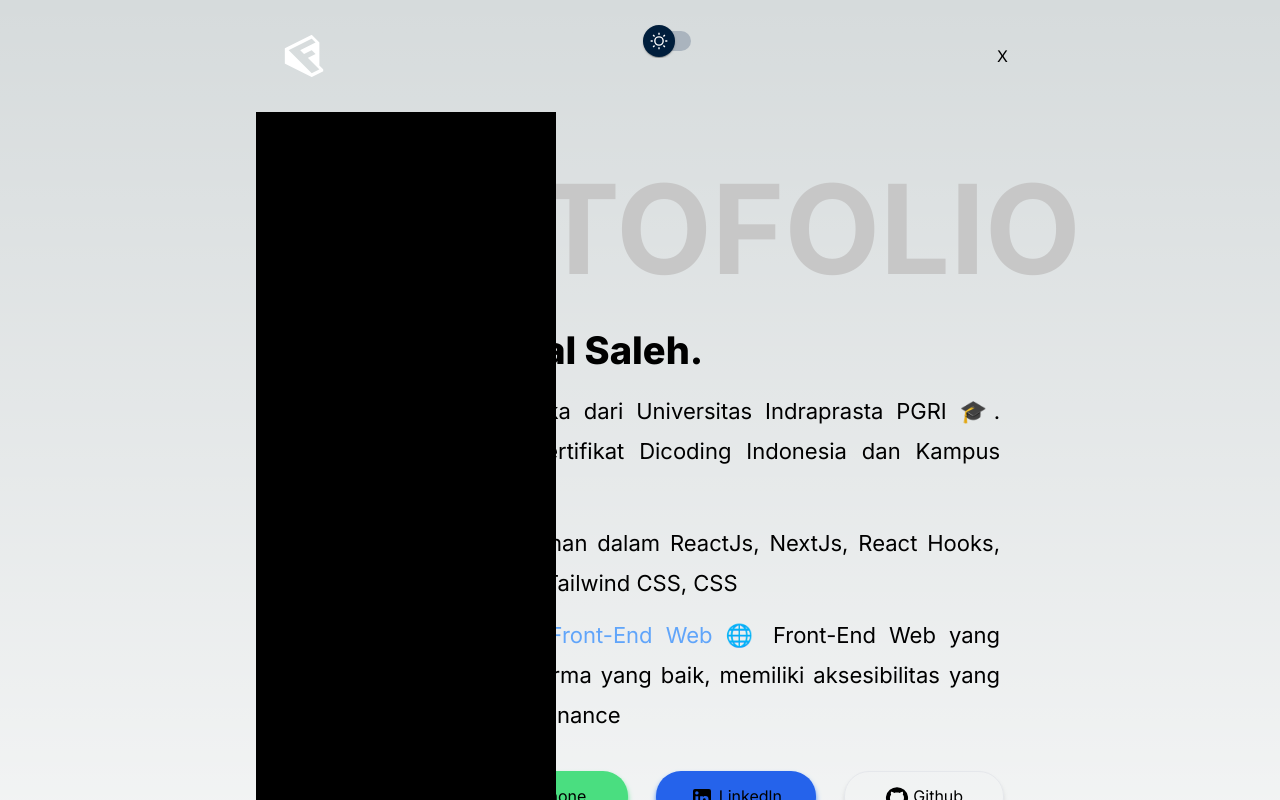
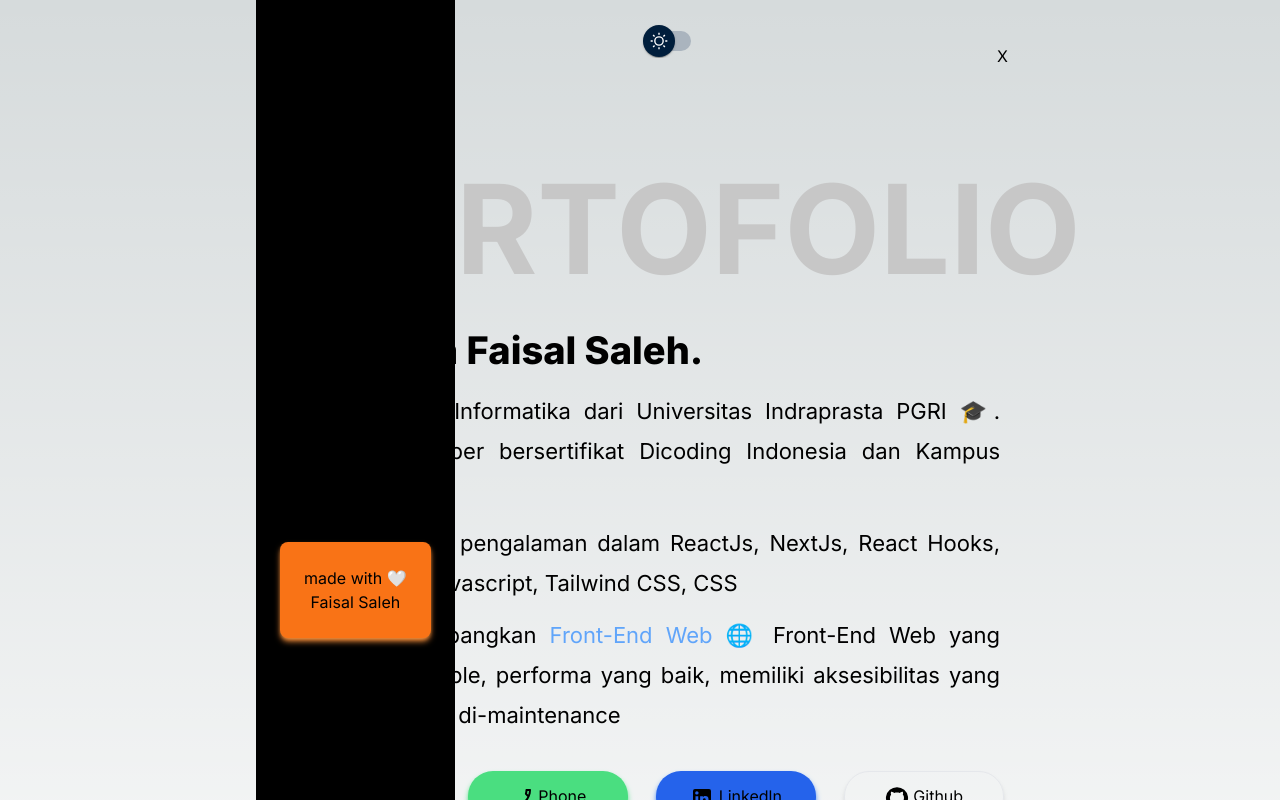
Before and after one commit to FaisalSaleh2202/my-portofolio-01, a Next.js app: page / in a window 1280 px wide. Both pictures are taken after a click on the button 996 px from the left and 56 px from the top of the page. Shown: the top 800 px of the page. Built offline with nearby package versions, Linux system fonts and the light colour scheme.

Commit message:
add and styling component menubar

```diff
--- a/components/Navbar.jsx
+++ b/components/Navbar.jsx
@@ -14,6 +14,36 @@ const Navbar = () => {
 
   return (
     <>
+      <AnimatePresence>
+        {isOpen && (
+          <motion.div
+            key='a box'
+            initial={{ opacity: 0, x: 50 }}
+            animate={{ opacity: 1, x: 0 }}
+            //Specified Exit animation
+            exit={{ opacity: 0, x: -50 }}
+            className={` ${styles.xPaddings} absolute z-[999]`}
+          >
+            <div className='bg-black h-screen sm:w-fit w-fit'>
+              <ul className='flex flex-col items-center pt-[100px]'>
+                {navigations.map((navigation) => (
+                  <Link
+                    className='my-3 flex  gap-5'
+                    key={navigation.id}
+                    href={navigation.link}
+                  >
+                    {navigation.icon} {navigation.title}
+                  </Link>
+                ))}
+              </ul>
+              <div className='flex flex-col items-center m-6 p-6 mt-[250px] bg-orange-500 text-black rounded-lg shadow-md shadow-orange-400'>
+                <span>made with 🤍</span>
+                <p>Faisal Saleh</p>
+              </div>
+            </div>
+          </motion.div>
+        )}
+      </AnimatePresence>
       <motion.nav
         variants={navVariants}
         initial='hidden'
@@ -40,32 +70,6 @@ const Navbar = () => {
           </button>
         </div>
       </motion.nav>
-      <AnimatePresence>
-        {isOpen && (
-          <motion.div
-            key='a box'
-            initial={{ opacity: 0, x: 50 }}
-            animate={{ opacity: 1, x: 0 }}
-            //Specified Exit animation
-            exit={{ opacity: 0, x: -50 }}
-            className={` ${styles.xPaddings} absolute z-[999]`}
-          >
-            <div className='bg-black h-screen sm:w-[250%] w-[175%]'>
-              <ul className='flex flex-col px-auto'>
-                {navigations.map((navigation) => (
-                  <Link
-                    className='my-3 flex  gap-5'
-                    key={navigation.id}
-                    href={navigation.link}
-                  >
-                    {navigation.icon} {navigation.title}
-                  </Link>
-                ))}
-              </ul>
-            </div>
-          </motion.div>
-        )}
-      </AnimatePresence>
     </>
   );
 };
```
